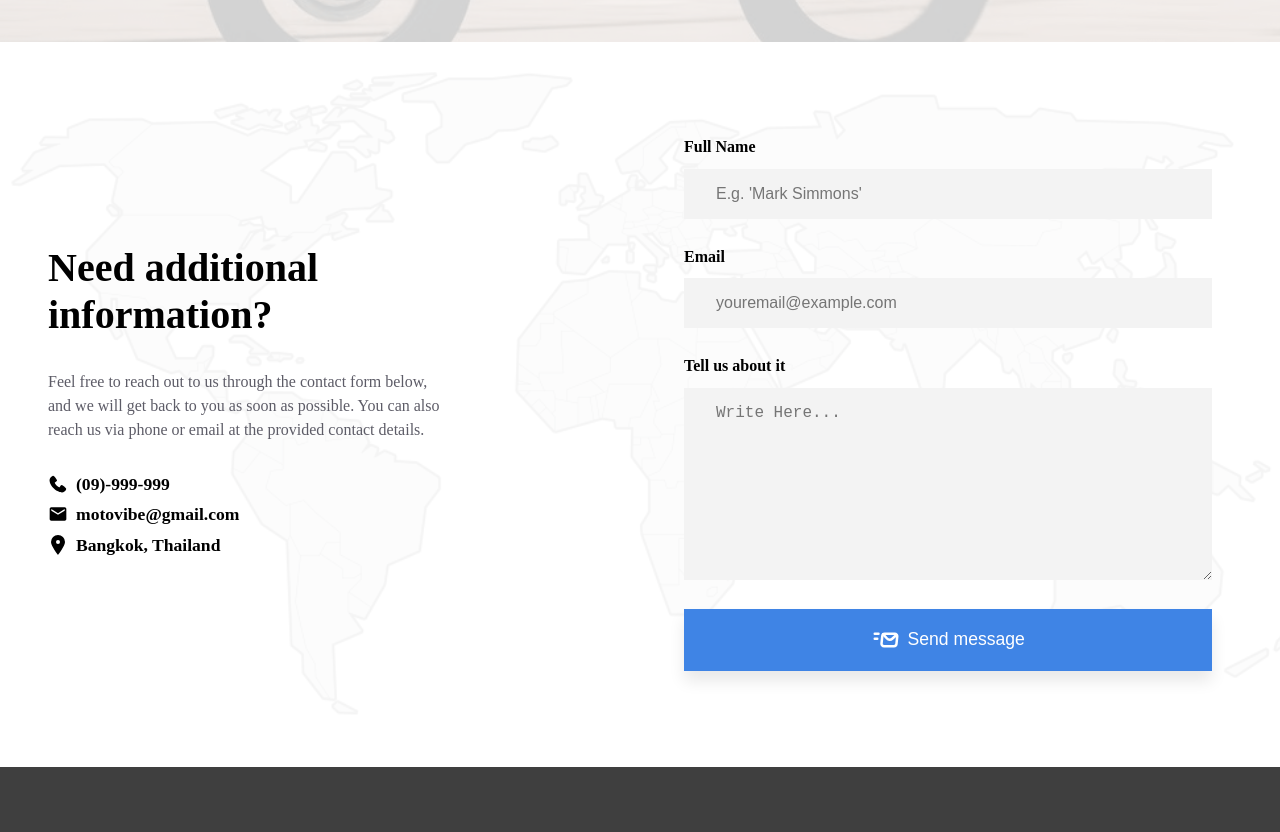
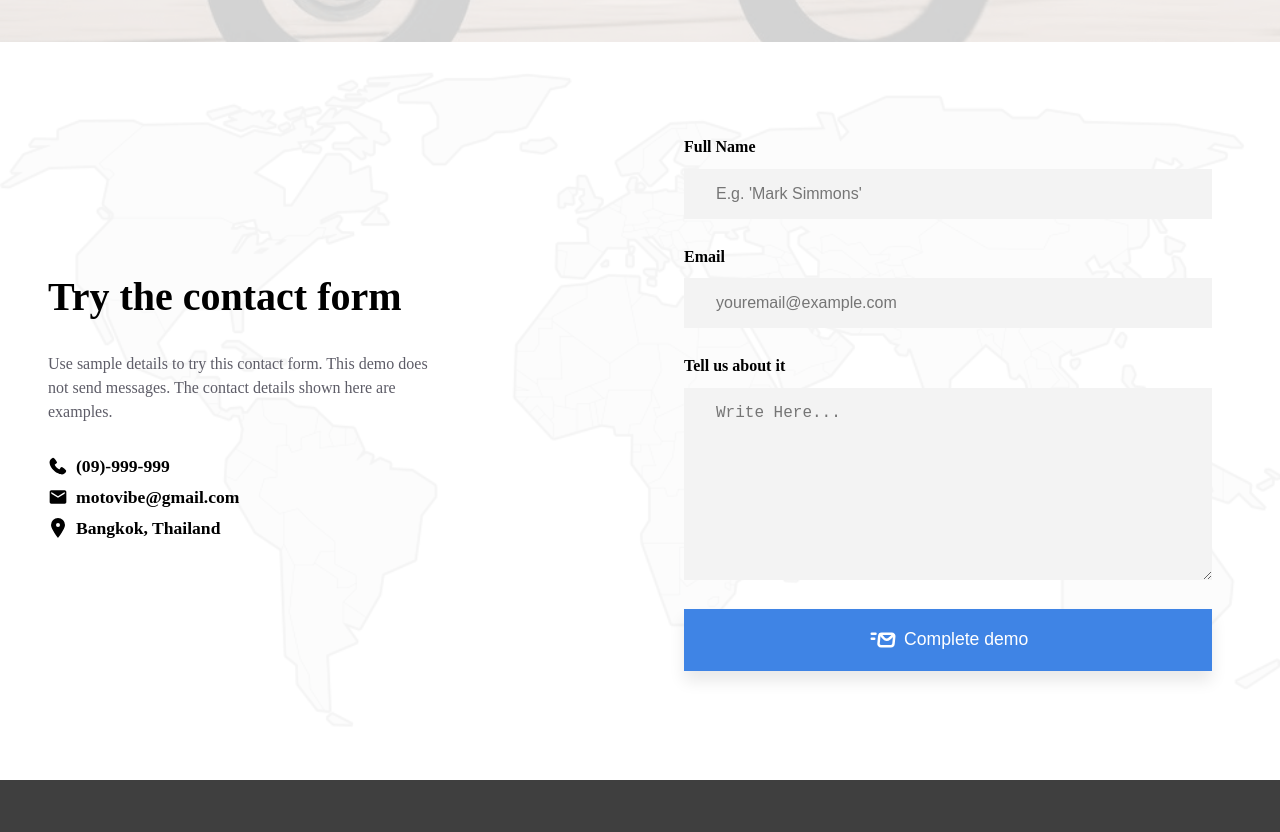
Before and after one commit to OnigiriKing/moto-vibe, a React (Create React App) app: page /Contact in a window 1280 px wide. Shown: the part 358-1190 px from the top of the page. Built offline with nearby package versions, Linux system fonts and the light colour scheme.

Commit message:
Validate contact form and clarify demo behavior

```diff
--- a/src/components/Contact/Contact.jsx
+++ b/src/components/Contact/Contact.jsx
@@ -2,8 +2,16 @@ import AllPagesStart from "components/AllPagesStart";
 import AllPagesFooter from "components/AllPagesFooter";
 import { footerSvg } from "svg/footerSvg";
 import { requestSvg } from "svg/requestFormSvg";
+import { useState } from "react";
 
 export default function Contact() {
+  const [isCompleted, setIsCompleted] = useState(false);
+
+  function handleSubmit(event) {
+    event.preventDefault();
+    setIsCompleted(true);
+  }
+
   return (
     <div>
       <AllPagesStart page="Contact" />
@@ -11,11 +19,10 @@ export default function Contact() {
         <div className="contact-page-bg-color">
           <div className="contact-page-wrapper">
             <div className="contact-page-text">
-              <h1>Need additional information?</h1>
+              <h1>Try the contact form</h1>
               <p>
-                Feel free to reach out to us through the contact form below, and
-                we will get back to you as soon as possible. You can also reach
-                us via phone or email at the provided contact details.
+                Use sample details to try this contact form. This demo does not
+                send messages. The contact details shown here are examples.
               </p>
               <div className="footer-number-email">
                 <a href="tel:09999999" rel="noreferrer">
@@ -34,23 +41,33 @@ export default function Contact() {
               </div>
             </div>
             <div className="contact-page-contact-form">
-              <form>
-                <label for="contact-form-name">Full Name</label>
+              <form onSubmit={handleSubmit} onChange={() => setIsCompleted(false)}>
+                <label htmlFor="contact-form-name">Full Name</label>
                 <input
                   id="contact-form-name"
+                  name="name"
                   placeholder="E.g. 'Mark Simmons'"
+                  required
                 ></input>
-                <label for="contact-form-email">Email</label>
+                <label htmlFor="contact-form-email">Email</label>
                 <input
                   id="contact-form-email"
+                  name="email"
+                  type="email"
                   placeholder="youremail@example.com"
+                  required
                 ></input>
-                <label for="contact-form-des">Tell us about it</label>
+                <label htmlFor="contact-form-des">Tell us about it</label>
                 <textarea
                   id="contact-form-des"
+                  name="message"
                   placeholder="Write Here..."
+                  required
                 ></textarea>
-                <button>{requestSvg(30).message}Send message</button>
+                <button type="submit">{requestSvg(30).message}Complete demo</button>
+                <p role="status">
+                  {isCompleted ? "Demo completed. No message was sent." : ""}
+                </p>
               </form>
             </div>
           </div>
```
